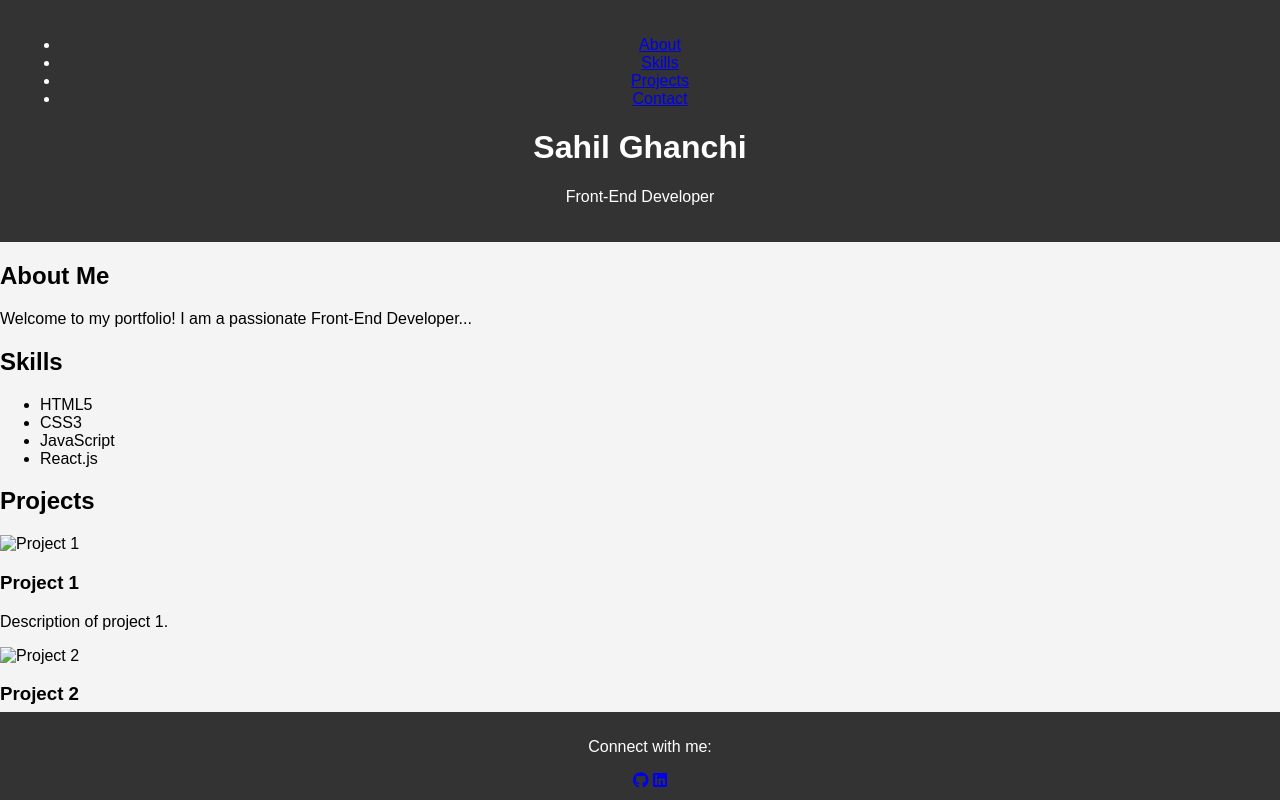
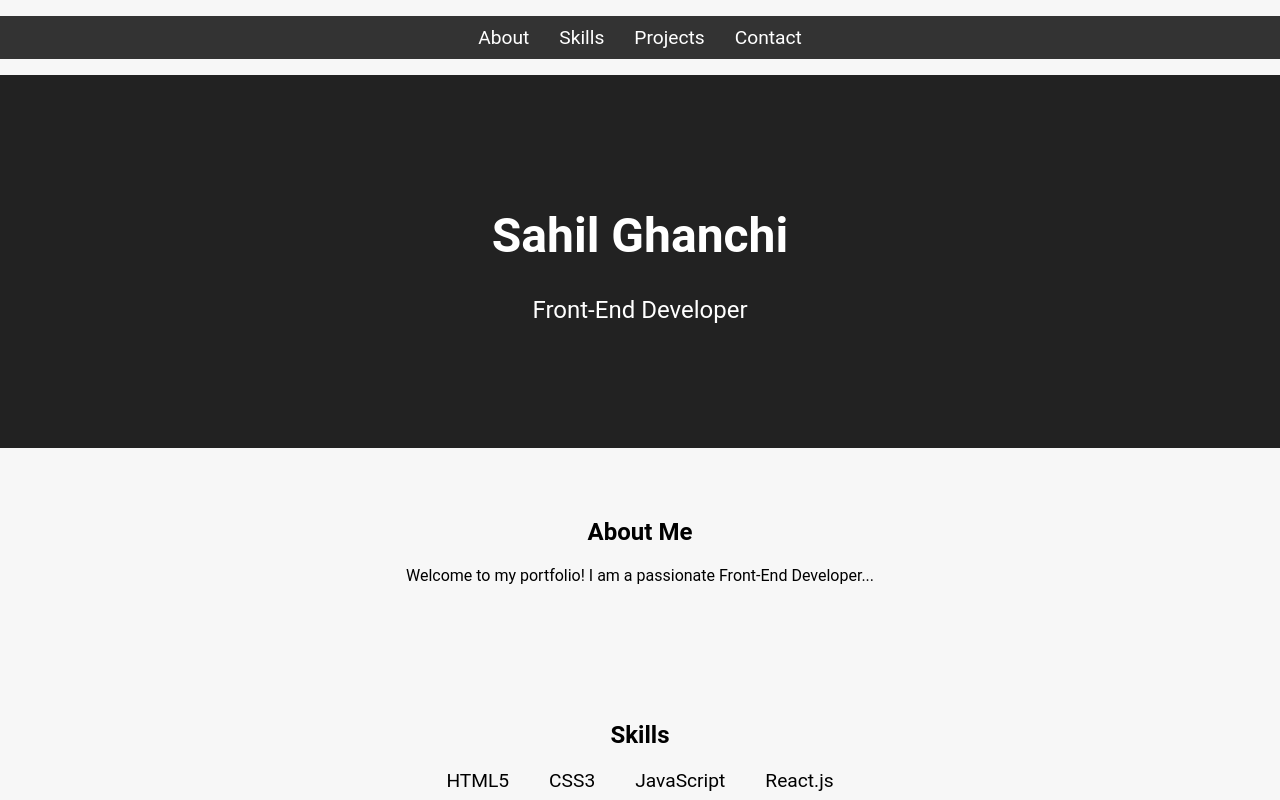
Before and after one commit to sahilrc321/Portfolio, a plain HTML site: page index.html in a window 1280 px wide. Shown: the top 800 px of the page. Drawn offline with Linux system fonts and the light colour scheme.

Commit message:
Update styles.css

```diff
--- a/styles.css
+++ b/styles.css
@@ -1,24 +1,123 @@
+/* General styling */
 body {
-    font-family: Arial, sans-serif;
+    font-family: 'Roboto', sans-serif;
     margin: 0;
     padding: 0;
-    background-color: #f4f4f4;
+    background-color: #f7f7f7;
+    scroll-behavior: smooth;
 }
-header {
-    background: #333;
+
+/* Navigation */
+header nav ul {
+    list-style: none;
+    display: flex;
+    justify-content: center;
+    background-color: #333;
+    padding: 10px 0;
+}
+
+header nav ul li {
+    margin: 0 15px;
+}
+
+header nav ul li a {
     color: #fff;
+    text-decoration: none;
+    font-size: 1.2rem;
+}
+
+header nav ul li a:hover {
+    color: #ff6347;
+}
+
+/* Hero section */
+.hero {
+    text-align: center;
+    padding: 100px 20px;
+    background-color: #222;
+    color: white;
+}
+
+.hero h1 {
+    font-size: 3rem;
+}
+
+.hero p {
+    font-size: 1.5rem;
+}
+
+/* About section */
+#about, #skills, #projects, #contact {
+    padding: 50px;
+    text-align: center;
+}
+
+/* Skills */
+.skills-list {
+    display: flex;
+    justify-content: center;
+    list-style: none;
+    padding: 0;
+}
+
+.skills-list li {
+    margin: 0 20px;
+    font-size: 1.2rem;
+}
+
+/* Projects */
+.project-grid {
+    display: grid;
+    grid-template-columns: repeat(auto-fill, minmax(300px, 1fr));
+    gap: 20px;
+    margin-top: 30px;
+}
+
+.project-item {
+    position: relative;
+    overflow: hidden;
+}
+
+.project-item img {
+    width: 100%;
+    display: block;
+    transition: transform 0.3s ease;
+}
+
+.project-item:hover img {
+    transform: scale(1.1);
+}
+
+.project-item .overlay {
+    position: absolute;
+    top: 0;
+    left: 0;
+    right: 0;
+    bottom: 0;
+    background: rgba(0, 0, 0, 0.7);
+    color: white;
+    opacity: 0;
+    transition: opacity 0.3s ease;
+    display: flex;
+    justify-content: center;
+    align-items: center;
+    text-align: center;
+}
+
+.project-item:hover .overlay {
+    opacity: 1;
+}
+
+/* Footer */
+footer {
+    background-color: #333;
+    color: white;
     padding: 20px;
     text-align: center;
 }
-section#portfolio {
-    padding: 20px;
+
+footer .social-icons a {
+    color: white;
+    margin: 0 10px;
+    font-size: 1.5rem;
 }
-footer {
-    background: #333;
-    color: #fff;
-    text-align: center;
-    padding: 10px;
-    position: fixed;
-    bottom: 0;
-    width: 100%;
-}
```
